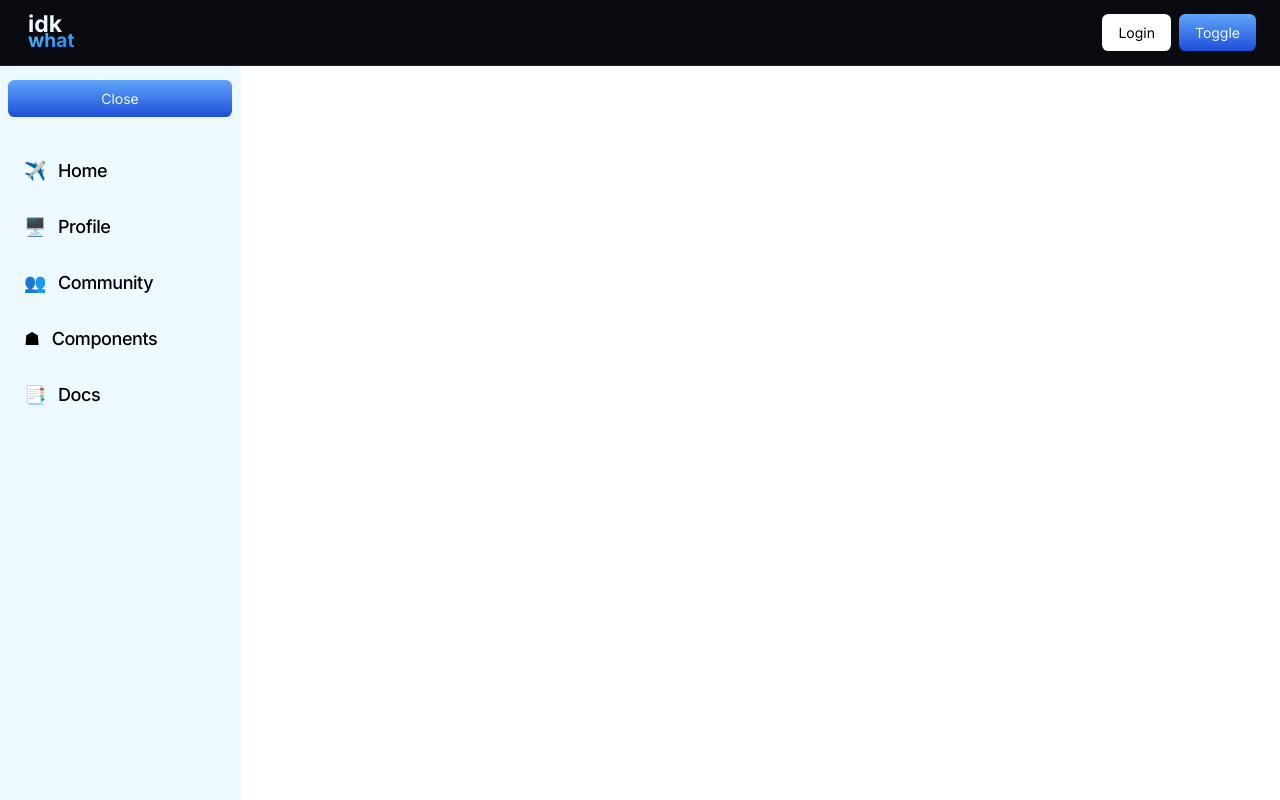
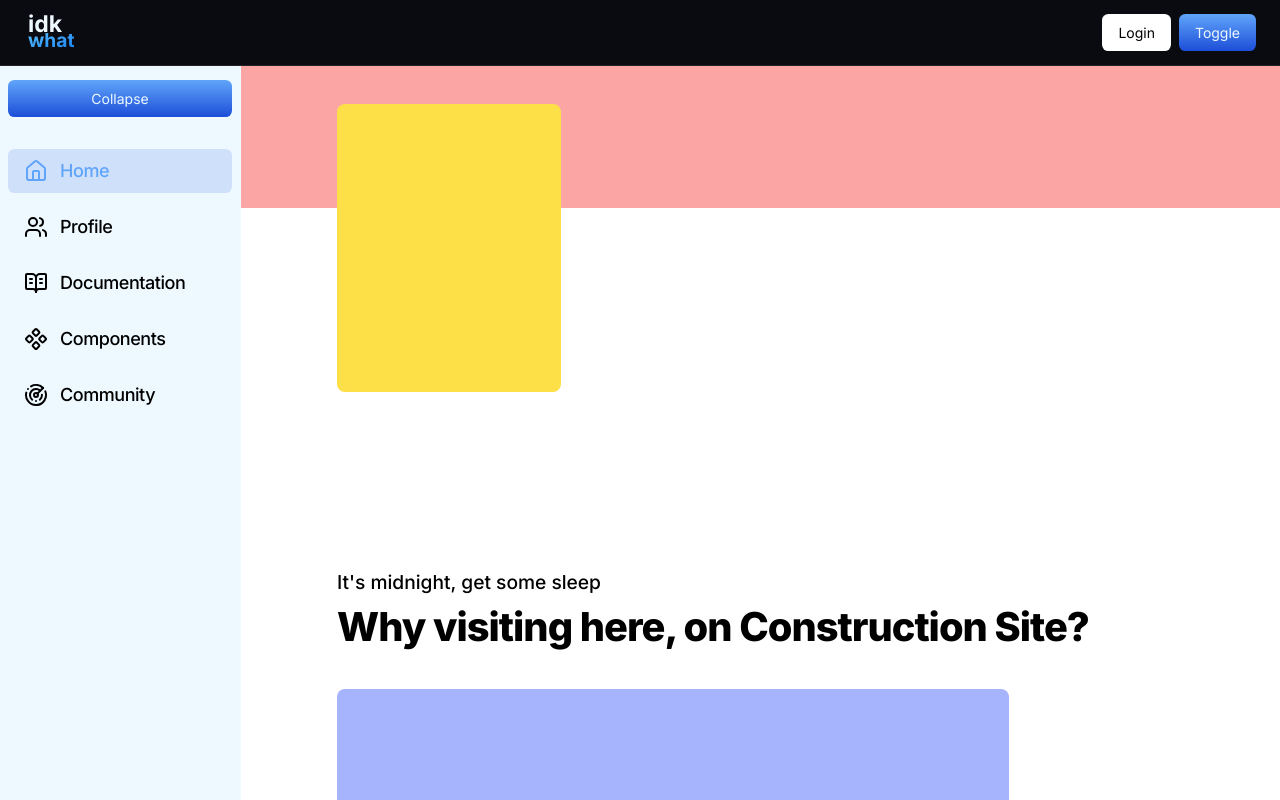
Before and after one commit to rajveeerr/TailwindPractice, a React (Vite) app: page /dashboard in a window 1280 px wide. Shown: the top 800 px of the page. Built offline with nearby package versions, Linux system fonts and the light colour scheme.

Commit message:
fixed sidebar, implemented bottombar and content layout

```diff
--- a/src/App.jsx
+++ b/src/App.jsx
@@ -55,7 +55,7 @@ function App() {
     element: <AgeVerification/>
   }]
 
-  return (<div>
+  return (<>
     <Suspense fallback={"Loading..."}>
       <StepCountProvider>
         <BrowserRouter>
@@ -68,7 +68,7 @@ function App() {
         </BrowserRouter>
       </StepCountProvider>
     </Suspense>
-  </div>)
+  </>)
 }
 
 export default App
--- a/src/components/logo.jsx
+++ b/src/components/logo.jsx
@@ -3,7 +3,7 @@ import { Link } from "react-router-dom";
 export default function Logo({size="large"}){
     return <Link to="/">
         <div className={`${size==="large"?"text-2xl":"text-xl"} font-bold flex items-center gap-1`}>
-            <span className={`bg-gradient-to-br from-mariner-300 to-mariner-700 text-transparent bg-clip-text p-2" ${size==="large"?"text-5xl":"text-3xl"}`}>
+            <span className={`bg-gradient-to-b from-mariner-300 to-mariner-700 text-transparent bg-clip-text p-2" ${size==="large"?"text-5xl":"text-3xl"}`}>
                 <i class="fa-solid fa-fire-flame-curved"></i>
             </span>
             <span className={`flex flex-col p-0 g-0 ${size==="large"?"leading-6":"leading-4"}`}>
--- a/src/hooks/useMobileHooks.js
+++ b/src/hooks/useMobileHooks.js
@@ -43,3 +43,18 @@ export function useMobileOptimized(){
     },[])
     return screenSize.current
 }
+const useMediaQuery = ()=>{
+    const [matches, setMatches] = useState(false);
+
+    useEffect(() => {
+      const media = window.matchMedia(query);
+      if (media.matches !== matches) {
+        setMatches(media.matches);
+      }
+      const listener = () => setMatches(media.matches);
+      media.addListener(listener);
+      return () => media.removeListener(listener);
+    }, [matches, query]);
+
+    return matches;
+  };
--- a/src/main.jsx
+++ b/src/main.jsx
@@ -1,4 +1,3 @@
-import { StrictMode } from 'react'
 import { createRoot } from 'react-dom/client'
 import './index.css'
 import App from './App.jsx'
--- a/src/pages/Dashboard.jsx
+++ b/src/pages/Dashboard.jsx
@@ -3,67 +3,140 @@ import Button from "../components/button";
 import Logo from "../components/logo";
 import useMobile, { useMobileOptimized } from "../hooks/useMobileHooks";
 import { useEffect } from "react";
+import { BookOpenText, Component, House, Radar, Users } from "lucide-react";
 
 // in tailwind dark: automatically applies theme based on the operating system, to manually toggle dark mode, we can simply
-// add dark attribute to the html tag using js to trigger the dark/light mode
+// add dark attribute to the html tag using js to trigger the dark/light mode, also we need to add selector to the tailwind
+// config file, which is a css selector checks for dark class in html element if the dark class is present, then render
+// the app in dark mode, here we have to go out of the boundary of react to add the class to html tag, can be done using dom
 
 // we just cant apply transition on an element that goes from visible to invisible, css dont know what to apply the transition on,
 // tho we can apply transition on opacity,bg-color etc
 
-//ugly way of creating dark mode would be to create a darkMode state var, and based uponits value give the colour
+// ugly way of creating dark mode would be to create a darkMode state var, and based upon its value give the colour
 
-let MenuItems = [
-    { href: "#", icon: "✈️", name: "Home" },
-    { href: "#", icon: "🖥️", name: "Profile" },
-    { href: "#", icon: "👥", name: "Community" },
-    { href: "#", icon: "☗", name: "Components" },
-    { href: "#", icon: "📑", name: "Docs" },
-  ]
-// i can take one state containing all sidebar data and map that inside from here sidebar component or use map outside the
-// sidebar component
+// things i ve learned from class and the changes i have made, from week13.2:-
+// - importing/exporting default vs named exports
+// - creating custon hook to check if the device is mobile or desktop
+// - better and cleaner implementation of sidebar, by rendering all the items from a top level variable, rendering name
+//   depending upon the state of sidebar(open/close), animating sidebar, making sidebar convert to bottom bar for mobile devices
+//   gave block property to sidevar while keeping it fixed to its position
+// - created layout of the design asked by kirat-tw, and made it responsive
+//  i can write normal js inside of map, being used in jsx, by enclosing it in curley braces
+// - react-lucide for icons
+
+// -till the end of class kirat taught about how to build sidebar similar to what i did, the diff was ki for small devices
+//  his sidebar became absolute, it had open close state var and also is Mobile hook, he then created the layout shown
+//  using grid
+
+let toggleTheme=()=>{
+    document.querySelector("html").classList.toggle("dark")
+}
 
 export default function Dashboard(){
-    let isMobile=useMobile()
-    let [open,setOpen]=useState(!isMobile)
-    let toggleTheme=()=>{
-        document.querySelector("html").classList.toggle("dark")
-    }
+    let isMobile=useMobile()//should have been in context api
+
+    return <div className='bg-gradient-to-b from-black to-[#001831] w-full min-h-screen text-mariner-50
+    flex flex-col font-inter'>
+        <NavBar/>
+        <div className="flex h-full w-full">
+            <SideBar isMobile={isMobile}/>
+            <Wrapper>
+                <Content/>
+            </Wrapper>
+        </div>
+    </div>
+}
+function NavBar(){
+    return <div className="px-6 py-2 h-[4.1rem] w-full bg-[#0a0b10] border-b border-[#f9fafb1a] flex
+    justify-between items-center fixed z-20">
+        <Logo size="small"/>
+        <div className="w-max flex gap-2 items-center">
+            <Button type="nav" variant="">Login</Button>
+            <Button onClick={toggleTheme} type="nav" >Toggle</Button>
+        </div>
+    </div>
+}
+
+function Wrapper({children}){
+    return <div className="ease-in-out duration-200 flex-1 flex flex-col bg-white
+    dark:bg-[#0a0b1063] pt-16 pb-28 md:pt-16 md:pl-0 md:pr-0 w-full min-h-screen overflow-scroll">
+        {children}
+    </div>
+}
+
+function Content(){
+    return <>
+        <div className="flex flex-col w-full gap-10">
+            <div className="w-full h-36  bg-no-repeat bg-cover bg-center bg-red-300"></div>
+            <div className="flex flex-col md:flex-row justify-start mx-auto gap-8 px-8 xl:px-24 flex-wrap">
+
+                <div className="bg-yellow-300 w-56 h-72 rounded-lg -translate-y-1/2 hidden md:flex"></div>
+                <div className="flex flex-col">
+                    <h3 className="text-black dark:text-white font-medium text-xl">It's midnight, get some sleep</h3>
+                    <h1 className="text-black dark:text-white font-extrabold text-4xl tracking-tight">Why visiting here, on Construction Site?</h1>
+                    <div className="bg-indigo-300 max-w-[42rem] md:min-w-[34rem] h-96 rounded-lg flex-grow mt-8"></div>
+                </div>
+                <div className="bg-lime-300 md:max-w-96 min-w-[16rem] h-56 rounded-lg flex-grow"></div>
+            </div>
+        </div>
+    </>
+}
+
+function SideBar({isMobile}){
+    let [open,setOpen]=useState(!isMobile)//ideally this should be in a context api
+
     useEffect(()=>{
         setOpen(!isMobile)
     },[isMobile])
 
-    return <div className='bg-gradient-to-b from-black to-[#001831] w-full min-h-screen text-mariner-50 flex flex-col font-inter'>
-    <div className="px-6 py-2 h-[4.1rem] w-full bg-[#0a0b10] border-b border-[#f9fafb1a] flex justify-between items-center fixed">
-        <Logo size="small"/>
-        <div className="w-max flex gap-2 items-center">
-            <Button onClick={toggleTheme} type="nav" variant="">Login</Button>
-            <Button onClick={toggleTheme} type="nav" >Toggle</Button>
-        </div>
-    </div>
-    <div className='flex flex-col'>
-        <div className="w-full min-h-screen flex">
-            <div className="transition-all ease-in-out delay-150 duration-200 min-w-14 max-w-72 flex flex-col items-center
-             bg-mariner-50 dark:bg-[#0a0b10] border-r border-[#f9fafb1a] pt-20 p-2">
-                {/* <div className="w-max"> */}
-                    <Button onClick={()=>setOpen(!open)} type="nav" >{open?"Close":"➤"}</Button>
-                {/* </div> */}
-                <div className="flex flex-col gap-3 mt-8 text-lg">
-                   <SidebarItem items={MenuItems} open={open}/>
-                </div>
+    let MenuItems = [
+        { href: "#", Component: House, name: "Home" },
+        { href: "#", Component: Users, name: "Profile" },
+        { href: "#", Component: BookOpenText, name: "Documentation" },
+        { href: "#", Component: Component, name: "Components" },
+        { href: "#", Component: Radar, name: "Community" },
+      ]
+
+    // i can take one var containing all sidebar data and map that inside from here sidebar component or use map indide the
+    // sidebar component
+
+    return <>
+        {!isMobile?
+            <div className={` ${!isMobile?'translate-x-0':'translate-x-full'} transition-all ease-in-out duration-200
+                min-w-14 max-w-72 flex flex-col items-center bg-mariner-50 dark:bg-[#0a0b10] border-r border-[#f9fafb1a]
+                pt-20 p-2 z-10 h-screen sticky top-0`}>
+            {/* <div className="w-max"> */}
+                <Button onClick={()=>setOpen(!open)} type="nav" >{open?"Collapse":"➤"}</Button>
+            {/* </div> */}
+            <div className="flex flex-col gap-3 mt-8 text-lg">
+                <SidebarItem items={MenuItems} open={open} isMobile={isMobile}/>
             </div>
-            <div className="delay-150 ease-in-out duration-200 flex-1 flex justify-center bg-white dark:bg-[#0a0b1063] pt-40">
-                {isMobile&&<h1 className="text-black dark:text-white font-extrabold text-4xl">Why using on Phone</h1>}
+    </div>:
+    <div className={`${isMobile?'translate-y-0':'translate-y-full'} transition-all ease-in-out duration-200 min-w-full
+        min-h-20 flex items-center justify-center bg-mariner-50 dark:bg-[#0a0b10] border-t border-[#f9fafb1a] p-2
+        bottom-0 z-10 fixed`}>
+            <div className="flex items-center gap-3 text-lg w-full justify-around">
+                <SidebarItem items={MenuItems} open={open} isMobile={isMobile}/>
             </div>
-        </div>
-    </div>
-    </div>
+    </div>}
+   </>
 }
+
 //if a sidebar is active or not, this can be checked by matching itemnname and current pathname
 function SidebarItem({open,items}) {
+
     return <>
-        {items.map((item) => <div className={`flex items-center px-4 py-2 rounded-[0.4rem] gap-3 hover:bg-[#2051d926] hover:text-nav-from text-black dark:text-white ${open?'w-56':'w-14'} cursor-pointer text-lg font-medium tracking-tight transition-all duration-300`}>
-            <div>{item.icon}</div>
-            {open&&<div>{item.name}</div>}
-        </div> )}
+        {items.map((item,index) => {
+            let isActive=item.name==="Home"//here i can check for pathname
+
+            return <div key={index} className={`flex items-center px-4 py-2 rounded-[0.4rem] gap-3 hover:bg-[#2051d926]
+             hover:text-nav-to dark:hover:text-nav-from ${open?'w-56':'w-14'} cursor-pointer text-lg
+             font-medium tracking-tight transition-all duration-300
+             ${isActive?"text-nav-to dark:text-nav-from bg-[#2051d926] dark":" text-black dark:text-white"}`}>
+                <div key={"icon"+index}>{<item.Component/>}</div>
+                {open&&<div key={"name"+index}>{item.name}</div>}
+            </div>}
+        )}
     </>
 }
--- a/tailwind.config.js
+++ b/tailwind.config.js
@@ -6,7 +6,7 @@ export default {
   ],
   theme: {
     extend: {
-      colors:{
+      colors: {
         'mariner': {//changing/adding more colours to the tailwind
           '50': '#eef9ff',
           '100': '#d9f0ff',
@@ -24,10 +24,8 @@ export default {
           "from": "#60a5fa",
           "to": "#1d4ed8"
         }
-    }
-
-      ,
-      screens:{
+      },
+      screens: {
         md: '700px',//this adjusts the desired breakpoint
         lg: '1024px'
       },
@@ -43,6 +41,9 @@ export default {
         '3xl': '2.074rem',
         '4xl': '2.488rem',
         '5xl': '2.986rem',
+      },
+      backgroundImage: {
+        'hero-banner': "url('/accelerate.JPG')",
       }
     },
   },
```
Also changed, not shown: public/accelerate.JPG (added), public/banner.PNG (added). Lines whose indentation alone changed are shown as unchanged.
